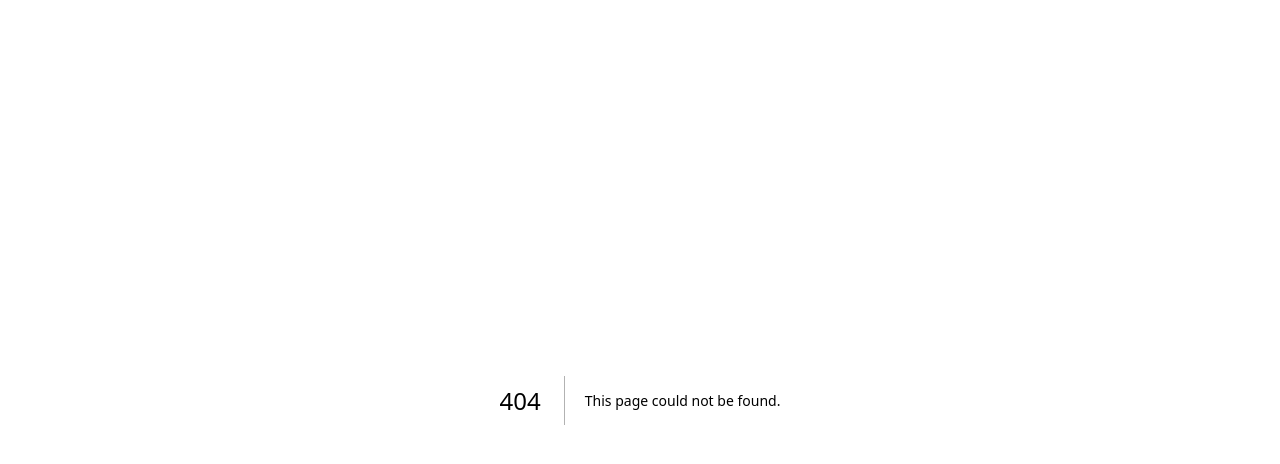
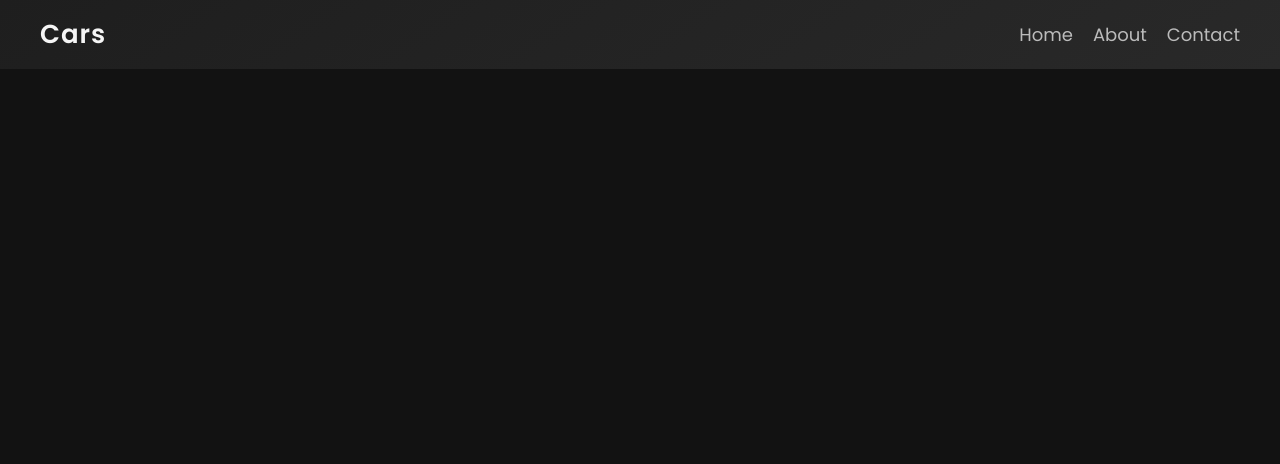
Before and after one commit to kurtisv/thedreamcar, a Next.js app: page /topnav in a window 1280 px wide. Before the commit this address had no page. Shown: the top 464 px of the page. Built offline with nearby package versions, Linux system fonts and the light colour scheme.

Commit message:
Add Navbar component and integrate it into About and Home pages

```diff
--- a/app/about/page.tsx
+++ b/app/about/page.tsx
@@ -1,7 +1,8 @@
+import Navbar from "@/app/topnav/page";
+
 export default function About() {
     return (
         <div>
-            <h1>About</h1>
-            <p>This is the about page.</p>
+            <Navbar />
         </div>)
 }
--- a/app/page.tsx
+++ b/app/page.tsx
@@ -1,11 +1,14 @@
 import styles from "../styles/global.module.css";
 import { getcars } from "@/sanity/schemas/sanity-fonc";
 import { Car } from "@/types/Cars";
+import Navbar from "@/app/topnav/page";
 
 export default async function Home() {
   const cars = await getcars();
 
   return (
+    <div>
+      <Navbar />
       <div className={styles.container}>
         {cars.map((car: Car) => (
           <div key={car._id} className={styles.carCard}>
@@ -51,5 +54,6 @@ export default async function Home() {
           </div>
         ))}
       </div>
+    </div>
   );
 }
--- /dev/null
+++ b/app/topnav/page.tsx
@@ -0,0 +1,28 @@
+import styles  from "../../styles/global.module.css";
+
+export default function Navbar() {
+  return (
+    <nav className={styles.navbar}>
+      <div className={styles.navbarContainer}>
+        <h1 className={styles.navbarTitle}>Cars</h1>
+        <ul className={styles.navbarList}>
+          <li className={styles.navbarItem}>
+            <a href="/" className={styles.navbarLink}>
+              Home
+            </a>
+          </li>
+          <li className={styles.navbarItem}>
+            <a href="/about" className={styles.navbarLink}>
+              About
+            </a>
+          </li>
+          <li className={styles.navbarItem}>
+            <a href="/contact" className={styles.navbarLink}>
+              Contact
+            </a>
+          </li>
+        </ul>
+      </div>
+    </nav>
+  );
+}
--- a/styles/global.module.css
+++ b/styles/global.module.css
@@ -151,3 +151,81 @@ body {
     width: 90%;
   }
 }
+
+/* navbar */
+
+/* 🌟 Navbar Styling */
+.navbar {
+  background: linear-gradient(145deg, #1e1e1e, #292929);
+  padding: 15px 30px;
+  box-shadow: 0px 5px 15px rgba(0, 0, 0, 0.3);
+  display: flex;
+  justify-content: center;
+  align-items: center;
+}
+
+.navbarContainer {
+  width: 100%;
+  max-width: 1200px;
+  display: flex;
+  justify-content: space-between;
+  align-items: center;
+}
+
+.navbarTitle {
+  font-size: 26px;
+  font-weight: 700;
+  color: #f5f5f5;
+  letter-spacing: 1px;
+}
+
+.navbarList {
+  list-style: none;
+  display: flex;
+  gap: 20px;
+  margin: 0;
+  padding: 0;
+}
+
+.navbarItem {
+  transition: transform 0.2s ease-in-out;
+}
+
+.navbarItem:hover {
+  transform: scale(1.05);
+}
+
+.navbarLink {
+  text-decoration: none;
+  font-size: 18px;
+  font-weight: 500;
+  color: #bbb;
+  transition: color 0.3s ease-in-out;
+}
+
+.navbarLink:hover {
+  color: #f5f5f5;
+}
+
+/* 📱 Responsive */
+@media (max-width: 768px) {
+  .navbarContainer {
+    flex-direction: column;
+    align-items: center;
+  }
+
+  .navbarList {
+    flex-direction: column;
+    gap: 10px;
+    text-align: center;
+    margin-top: 10px;
+  }
+
+  .navbarTitle {
+    font-size: 22px;
+  }
+
+  .navbarLink {
+    font-size: 16px;
+  }
+}
```
Also changed, not shown: sanity/schemas/project-schema.tsx (+58 -37 lines). Lines whose indentation alone changed are shown as unchanged.
